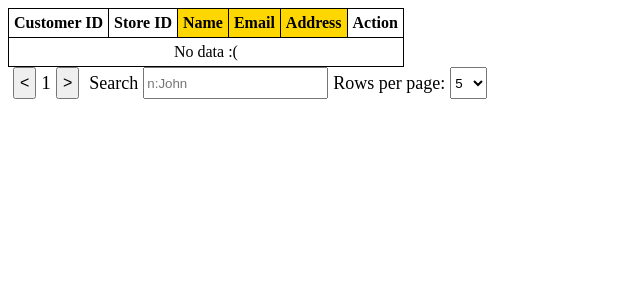
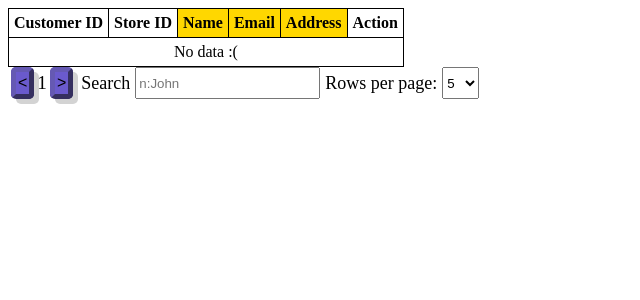
Before and after one commit to ErikHaag/CWEB1131-01, a PHP site: page / in a window 1280 px wide. Shown: the top 300 px of the page, without its empty margins (0-640 px from the left). Run offline with PHP 8.4, Linux system fonts and the light colour scheme; data that the repository does not hold is empty.

Commit message:
Fancy styling

```diff
--- a/datable/main.css
+++ b/datable/main.css
@@ -5,8 +5,38 @@
 
 button {
     font-size: medium;
-    margin: 0px 5px;
-    padding: 5px;
+    margin: 0px 3px;
+    padding: 2px;
+    border-radius: 5px;
+    border-style: outset;
+    border-width: 5px;
+    box-shadow: 5px 5px lightgray;
+}
+
+button.read {
+    background-color: aqua;
+    border-color: hwb(180 0% 30%);
+}
+
+button.edit {
+    background-color: hwb(45deg 0% 0%);
+    border-color: hwb(45deg 0% 30%);
+}
+
+button.delete {
+    background-color: hwb(0deg 0% 30%);
+    border-color: hwb(0deg 0% 50%);
+    color: white;
+}
+
+#previous, #next {
+    background-color: slateblue;
+    border-color: hwb(248 35% 30%);
+}
+
+button:active {
+    border-style: inset;
+    box-shadow: none;
 }
 
 #pageNumber {
@@ -15,7 +45,7 @@ button {
     font-size: larger;
 }
 
-div.row{
+div.row {
     display: flex;
 }
 
@@ -30,7 +60,8 @@ table {
     border-collapse: collapse;
 }
 
-th, td {
+th,
+td {
     border: 1px black solid;
     padding: 5px;
     text-align: center;
--- a/datable/main.js
+++ b/datable/main.js
@@ -5,6 +5,8 @@ const table = document.getElementById("table");
 const pageNumber = document.getElementById("pageNumber");
 const search = document.getElementById("search");
 const rowsSelect = document.getElementById("rows");
+
+    let rows = [];
 
 let sort = {
     column: "id",
@@ -48,7 +50,6 @@ function updateSort(col) {
 }
 
 async function updateTable() {
-    // table.innerHTML = "<td colspan=\"6\">Hang on...</td>";
     const response = await fetch("./API.php", {
         method: "POST",
         headers: {
@@ -68,6 +69,7 @@ async function updateTable() {
             table.innerHTML = "<td colspan=\"6\">No data :(</td>";
             return;
         }
+        rows = reply.data;
         let tableHTML = ""
         for (const row of reply.data) {
             tableHTML += "<tr>";
@@ -77,9 +79,9 @@ async function updateTable() {
                 tableHTML += "</td>";
             }
             tableHTML += "<td>";
-            tableHTML += "<button id=\"read" + row.customerID + "\" class=\"\">Read</button>";
-            tableHTML += "<button id=\"edit" + row.customerID + "\" class=\"\">Edit</button>";
-            tableHTML += "<button id=\"delete" + row.customerID + "\" class=\"\">Delete</button>";
+            tableHTML += "<button id=\"read" + row.customerID + "\" class=\"read\">Read</button>";
+            tableHTML += "<button id=\"edit" + row.customerID + "\" class=\"edit\">Edit</button>";
+            tableHTML += "<button id=\"delete" + row.customerID + "\" class=\"delete\">Delete</button>";
             tableHTML += "</td>"
             tableHTML += "</tr>";
         }
@@ -89,11 +91,12 @@ async function updateTable() {
 
 document.addEventListener("click", (e) => {
     let el = document.elementFromPoint(e.x, e.y);
-    switch (el?.id ?? "") {
+    let buttonId = el?.id ?? "";
+    switch (buttonId) {
         case "name":
         case "email":
         case "address":
-            updateSort(el.id);
+            updateSort(buttonId);
             updateHeaders();
             updateTable();
             break;
@@ -110,6 +113,11 @@ document.addEventListener("click", (e) => {
             pageNumber.innerText = (++sort.page) + 1;
             updateTable();
             break;
+        default:
+            break;
+    }
+    if (buttonId.startsWith("read")) {
+
     }
 });
 
@@ -121,7 +129,7 @@ search.addEventListener("input", () => {
 });
 
 rowsSelect.addEventListener("change", () => {
-    sort.rows = rowsSelect.value;
+    sort.rows = Number(rowsSelect.value);
     sort.page = 0;
     pageNumber.innerText = "1";
     updateTable();
```
